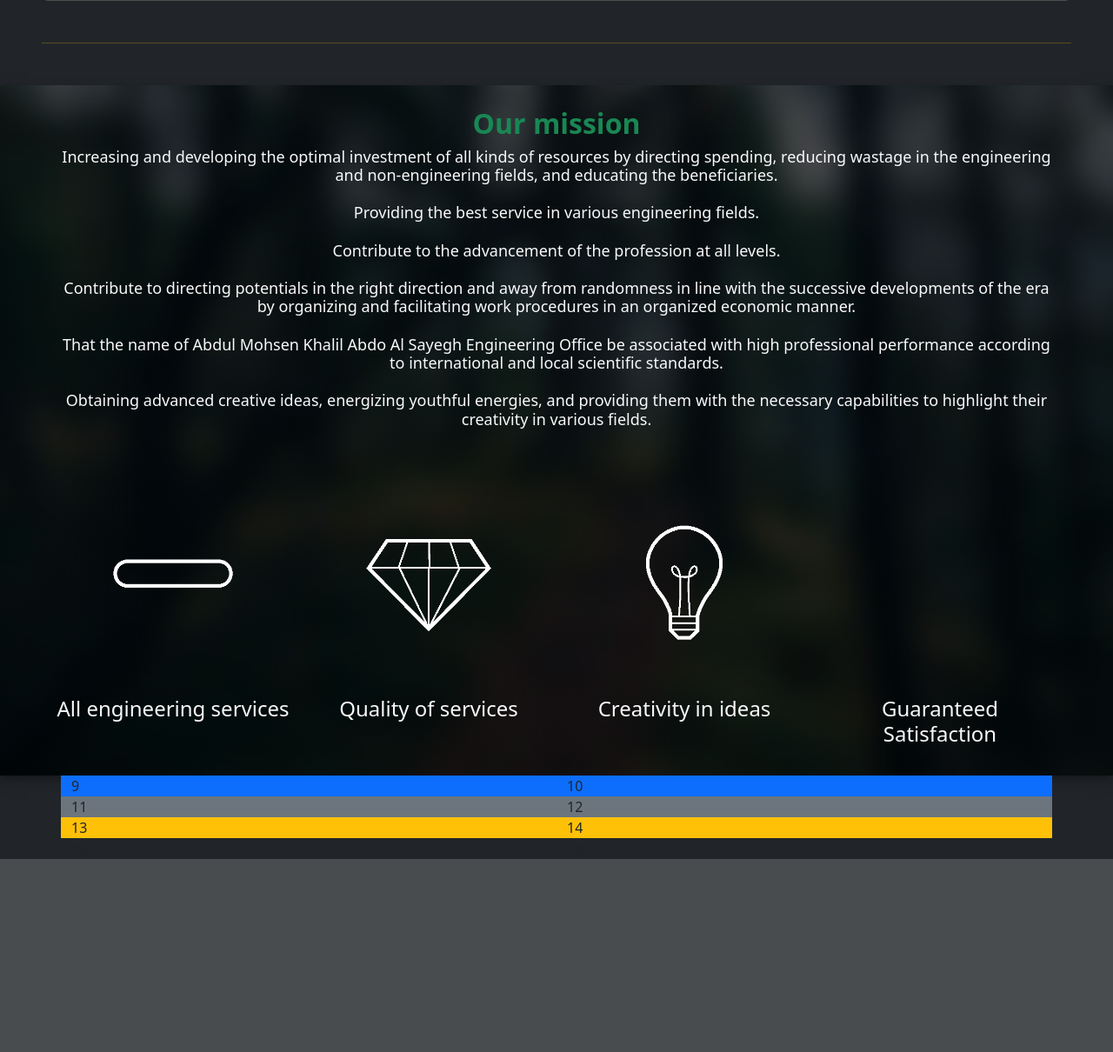
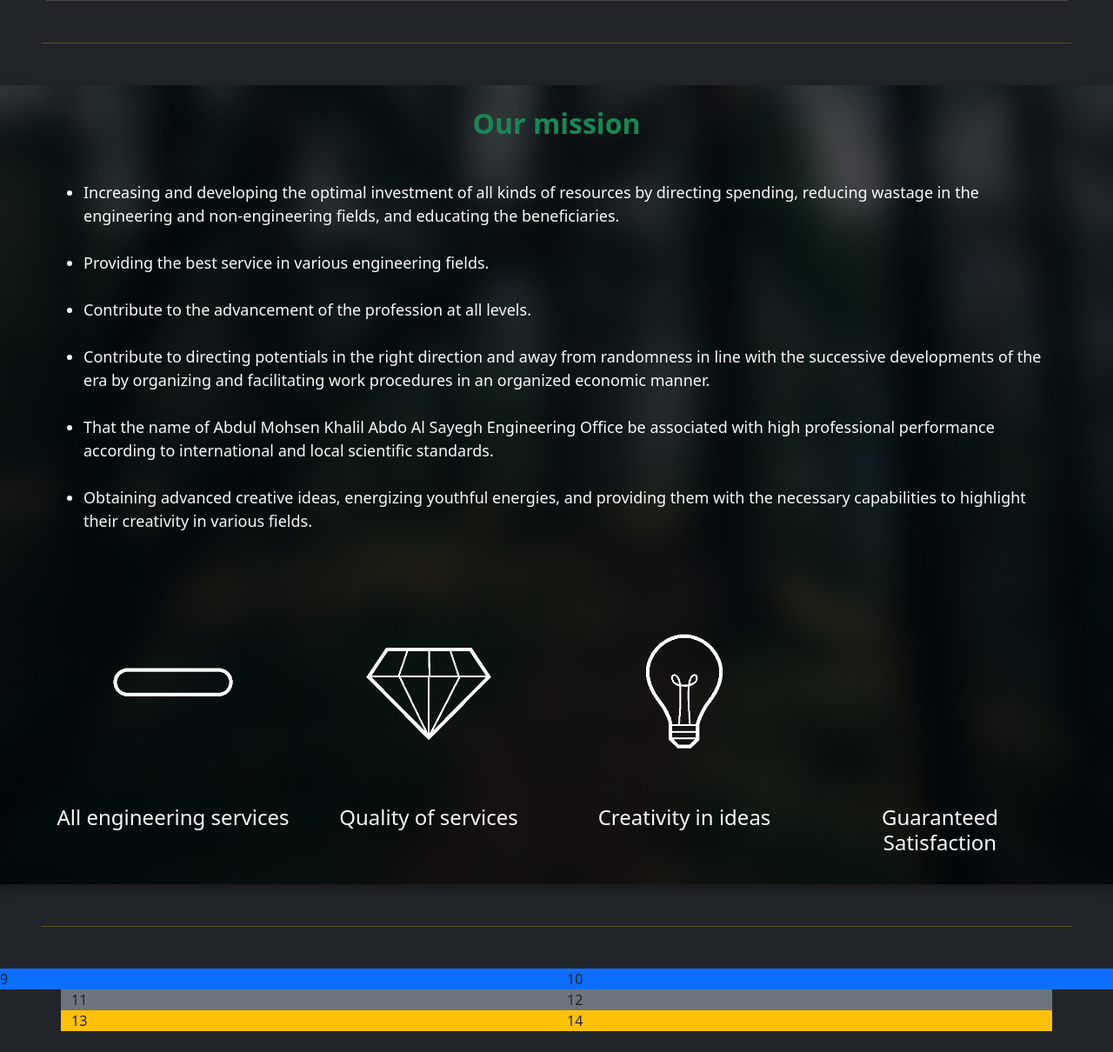
Before and after one commit to DoomyD/WebServer_Office, a Django app: page / in a window 1280 px wide. Shown: the part 1638-2848 px from the top of the page at 87% size. Before the commit the page ends 2626 px from the top, so only its background shows below. Run offline with Django 4.2, Linux system fonts and the light colour scheme; some libraries are stand-ins or nearby versions.

Commit message:
improvement on Our Mission Container.
replaced the "p" with a list

```diff
--- a/WebServer_Office/templates/main_page.html
+++ b/WebServer_Office/templates/main_page.html
@@ -84,19 +84,31 @@
 {#        <div class="container our-goal-container m-0 p-0" >#}
             <div class="row">
 {#                <img src="{% static "Webserver_Office/main_page/buildings/168.jpg" %}" alt="our_goal_bg_img" style="background-size: cover;">#}
-                <div class="col text-center text-light ">
-                    <h1 class="display-6 fw-bold text-success">Our mission</h1>
-                    <p class="display-6">
+                <div class="col text-start text-light ">
+                    <h1 class="display-6 fw-bold text-success text-center">Our mission<br><br></h1>
+                    <ul class="">
+                        <li>
                             Increasing and developing the optimal investment of all kinds of resources by directing spending, reducing
                             wastage in the engineering and non-engineering fields, and educating the beneficiaries.<br><br>
+                        </li>
+                        <li>
                             Providing the best service in various engineering fields.<br><br>
+                        </li>
+                        <li>
                             Contribute to the advancement of the profession at all levels.<br><br>
+                        </li>
+                        <li>
                             Contribute to directing potentials in the right direction and away from randomness in line with the successive
                             developments of the era by organizing and facilitating work procedures in an organized economic manner.<br><br>
+                        </li>
+                        <li>
                             That the name of Abdul Mohsen Khalil Abdo Al Sayegh Engineering Office be associated with high professional
                             performance according to international and local scientific standards.<br><br>
+                        </li>
+                        <li>
                             Obtaining advanced creative ideas, energizing youthful energies, and providing them with the necessary capabilities to highlight their creativity in various fields.<br><br>
-                    </p>
+                        </li>
+                    </ul>
                 </div>
 
                 <div class="gif-container text-light w-100 justify-content-center text-center">
@@ -139,7 +151,7 @@
 .gif-container h1{
     font-size: small;
 }
-.our-mission-article p{font-size: large}
+.our-mission-article li{font-size: large}
 @media (min-width: 576px)
     {
         .our-mission-article{
@@ -148,7 +160,7 @@
         }
         .our-mission-article h1{font-size: xx-large}
         .gif-container h1{font-size: large}
-        .our-mission-article p{font-size: large}
+        .our-mission-article li{font-size: large}
 
     }
 
@@ -157,7 +169,9 @@
 }
 </style> {% comment %}our goal article style{% endcomment %}
 
-    <div class="container bg-primary">
+     <hr class="m-5 bg-warning">
+
+    <div class="our-services-container bg-primary">
         <div class="row">
             <div class="col">9</div>
             <div class="col">10</div>
```
Lines whose indentation alone changed are shown as unchanged.
